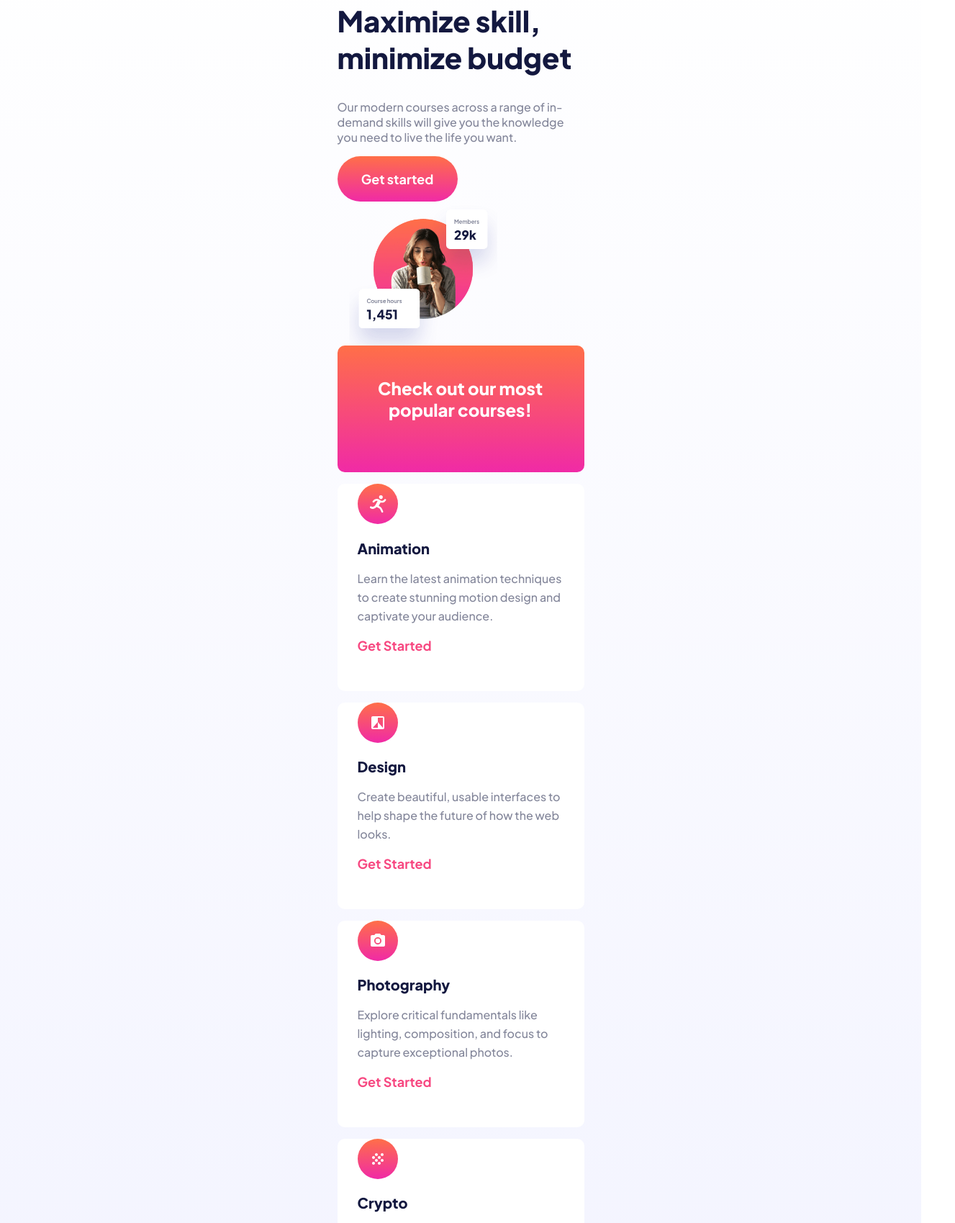
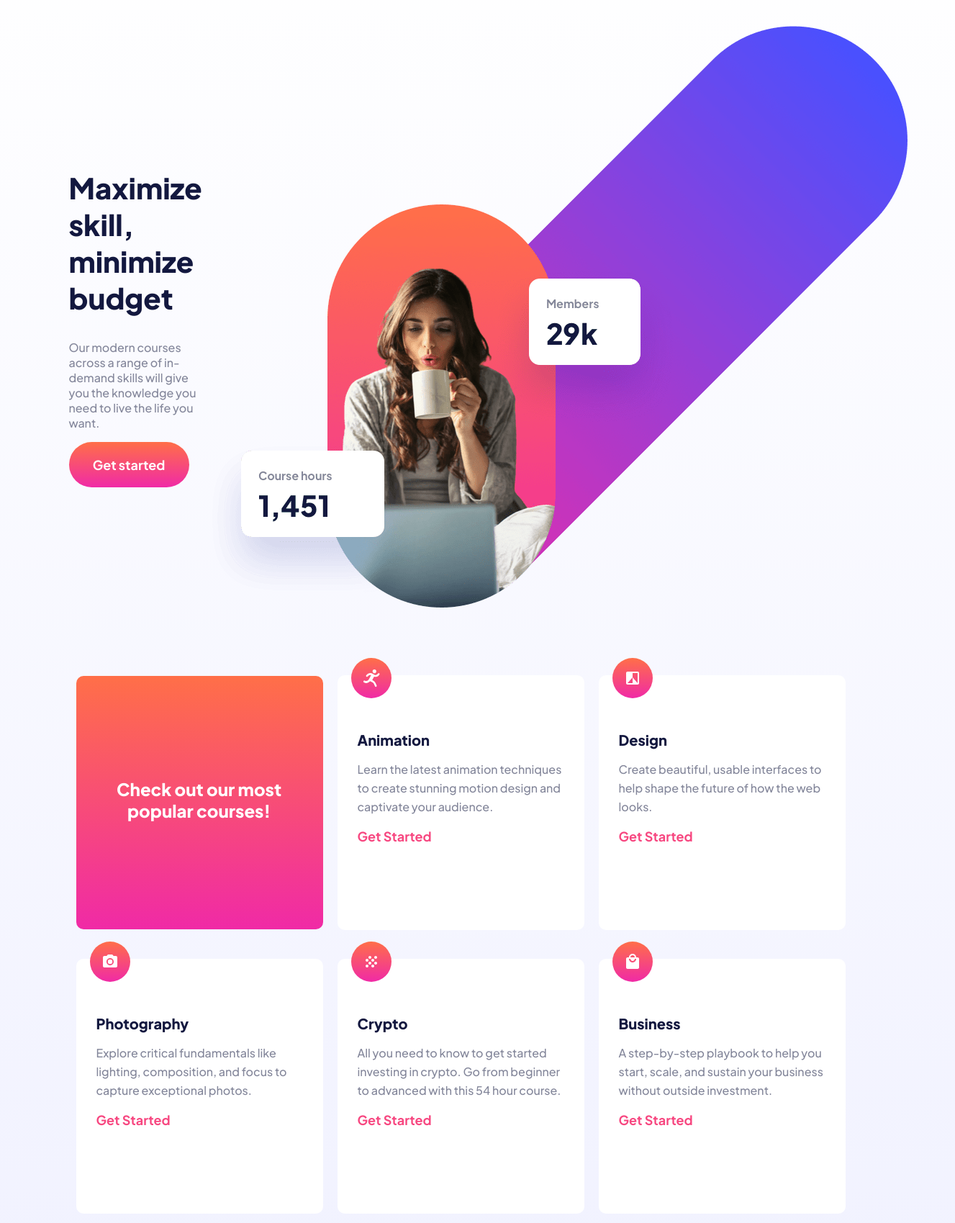
Before and after one commit to gigla2000/dav-4, a plain HTML site: page index.html in a window 1280 px wide. Shown: the part 134-1833 px from the top of the page at 72% size, 1327 px wide, since content can reach past the window. Drawn offline with Linux system fonts and the light colour scheme.

Commit message:
cvlilebebi-mobilistvis

```diff
--- a/index.html
+++ b/index.html
@@ -1,6 +1,8 @@
 <!DOCTYPE html>
 <html lang="en">
   <head>
+    <meta http-equiv="X-UA-Compatible" content="ie=edge" />
+    <meta name="viewport" content="width=device-width, initial-scale=1.0" />
     <title>davaleba 4</title>
     <link rel="reset" href="./reset.css" />
     <link rel="stylesheet" href="./style.css" />
@@ -18,48 +20,61 @@
       <div class="get-started"><p class="text1">Get Started</p></div>
     </header>
     <section>
+      <div class="desktop1">
+        <!--   აქ ვაერთიანებს maqsimaze skiil დივს და გოგოს სურათს დესკტოპისთვის -->
         <div class="marcxena">
           <h1 class="marcxena-h1">Maximize skill, <br />minimize budget</h1>
           <p class="marcxena-p">
             Our modern courses across a range of in-demand skills will give you
             the knowledge you need to live the life you want.
           </p>
-        <div class="marcxena-bolo"><p class="marcxena-p2">Get started</p></div>
+          <div class="marcxena-bolo">
+            <p class="marcxena-p2">Get started</p>
           </div>
-      <div class="gogos-surati"></div>
-      <div class="gogostext">
-        <h1 class="h1-gogotext">Check out our most popular courses!</h1>
+        </div>
+        <img class="gogo-mobile" src="./image/image-hero-mobile.png" />
+        <img class="gogo-desktop" src="./image/image-hero-desktop.png" />
+      </div>
+      <!--     desktop1 დივის დასასრული -->
+      <div class="desktop2">
+        <!-- აქ გაერთიანებულია შუა 3 დივი-->
+        <div class="reklamtext">
+          <h1 class="h1-reklamtext">Check out our most popular courses!</h1>
         </div>
         <div class="yuti">
-        <img class="icon-animation" src="./image/icon-animation.svg" />
-        <h1 class="h1-animation">Animation</h1>
+          <img class="icon-logo" src="./image/icon-animation.svg" />
+          <h1 class="h1-saerto">Animation</h1>
           <p class="p-qvedateqstebi">
-          Learn the latest animation techniques to create stunning motion design
-          and captivate your audience.
+            Learn the latest animation techniques to create stunning motion
+            design and captivate your audience.
           </p>
           <h2 class="h2-getstarted">Get Started</h2>
         </div>
         <div class="yuti">
-        <img class="icon-design" src="./image/icon-design.svg" />
-        <h1 class="h1-design">Design</h1>
+          <img class="icon-logo" src="./image/icon-design.svg" />
+          <h1 class="h1-saerto">Design</h1>
           <p class="p-qvedateqstebi">
             Create beautiful, usable interfaces to help shape the future of how
             the web looks.
           </p>
           <h2 class="h2-getstarted">Get Started</h2>
         </div>
+      </div>
+      <!--desktop2 დივის დასასრული-->
+      <div class="desktop3">
+        <!--შედის section-ის ბოლო 3 დივი-->
         <div class="yuti">
-        <img class="icon-photography" src="./image/icon-photography.svg" />
-        <h1 class="h1-photography">Photography</h1>
+          <img class="icon-logo" src="./image/icon-photography.svg" />
+          <h1 class="h1-saerto">Photography</h1>
           <p class="p-qvedateqstebi">
-          Explore critical fundamentals like lighting, composition, and focus to
-          capture exceptional photos.
+            Explore critical fundamentals like lighting, composition, and focus
+            to capture exceptional photos.
           </p>
           <h2 class="h2-getstarted">Get Started</h2>
         </div>
         <div class="yuti">
-        <img class="icon-crypto" src="./image/icon-crypto.svg" />
-        <h1 class="h1-crypto">Crypto</h1>
+          <img class="icon-logo" src="./image/icon-crypto.svg" />
+          <h1 class="h1-saerto">Crypto</h1>
           <p class="p-qvedateqstebi">
             All you need to know to get started investing in crypto. Go from
             beginner to advanced with this 54 hour course.
@@ -67,14 +82,16 @@
           <h2 class="h2-getstarted">Get Started</h2>
         </div>
         <div class="yuti">
-        <img class="icon-business" src="./image/icon-business.svg" />
-        <h1 class="h1-business">Business</h1>
+          <img class="icon-logo" src="./image/icon-business.svg" />
+          <h1 class="h1-saerto">Business</h1>
           <p class="p-qvedateqstebi">
             A step-by-step playbook to help you start, scale, and sustain your
             business without outside investment.
           </p>
           <h2 class="h2-getstarted">Get Started</h2>
         </div>
+      </div>
+      <!--desktop3-ის დასასრული-->
     </section>
     <footer>
       <h1 class="h1-footer">Skilled</h1>
--- a/style.css
+++ b/style.css
@@ -81,18 +81,14 @@ section {
   color: #ffffff;
 }
 
-.gogos-surati {
-  /* დივი გოგოს სურათით*/
-
-  background-image: url("./image/image-hero-mobile.png");
-  background-size: 100%;
-  background-repeat: no-repeat;
-  width: 238.72px;
-  height: 200px;
-  align-self: center;
+.gogo-mobile {
+  display: block;
+}
+.gogo-desktop {
+  display: none;
 }
 
-.gogostext {
+.reklamtext {
   /*  გოგოს სურათის ქვეშა სარეკლამო ტექსის დივი*/
   background: linear-gradient(180deg, #ff6f48 0%, #f02aa6 100%);
   border-radius: 10px;
@@ -103,7 +99,7 @@ section {
   padding-right: 29px;
   padding-bottom: 32px;
 }
-.h1-gogotext {
+.h1-reklamtext {
   /*  გოგოს სურათის ქვეშა სარეკლამო ტექსის დივში შემავალი ტექსი*/
   font-family: "Plus Jakarta Sans";
   font-style: normal;
@@ -116,15 +112,22 @@ section {
 .yuti {
   /*ეს დივი გამოდგება 5 ცალი ყუთისთვის*/
 
-  margin-top: 16px;
+  margin-top: 35px;
   background: #ffffff;
   border-radius: 10px;
   padding-left: 28px;
   padding-right: 29px;
   padding-bottom: 32px;
+  position: relative;
 }
-.h1-animation {
-  /*ანიმაციის სათაური*/
+
+.icon-logo {
+  /* position: absolute; */
+  transform: translate(-9px, -24px);
+}
+.h1-saerto {
+  /* ეს h1 5 ცალი ყუთის h1-თვის*/
+
   font-family: "Plus Jakarta Sans";
   font-style: normal;
   font-weight: 800;
@@ -133,6 +136,11 @@ section {
   color: #13183f;
   width: 101px;
   height: 25px;
+}
+.h1-animation {
+  /*ანიმაციის სათაური*/
+
+  width: 101px;
 }
 .p-qvedateqstebi {
   /* ეს გამოდგება ყველა ქვედა ტექსტისთვის*/
@@ -157,50 +165,24 @@ section {
 
 .h1-design {
   /* design სათაური*/
-  font-family: "Plus Jakarta Sans";
-  font-style: normal;
-  font-weight: 800;
-  font-size: 20px;
-  line-height: 25px;
-  color: #13183f;
   width: 68px;
-  height: 25px;
 }
 
 .h1-photography {
   /*ptotography სათაური*/
-  font-family: "Plus Jakarta Sans";
-  font-style: normal;
-  font-weight: 800;
-  font-size: 20px;
-  line-height: 25px;
-  color: #13183f;
+
   width: 129px;
-  height: 25px;
 }
 
 .h1-crypto {
   /*crypto-ს სათაურო*/
-  font-family: "Plus Jakarta Sans";
-  font-style: normal;
-  font-weight: 800;
-  font-size: 20px;
-  line-height: 25px;
-  color: #13183f;
+
   width: 70px;
-  height: 25px;
 }
 
 .h1-business {
   /*business სათაური*/
-  font-family: "Plus Jakarta Sans";
-  font-style: normal;
-  font-weight: 800;
-  font-size: 20px;
-  line-height: 25px;
-  color: #13183f;
   width: 87px;
-  height: 25px;
 }
 
 /*footer  ნაწილი*/
@@ -236,3 +218,78 @@ footer {
   line-height: 35px;
   color: #ffffff;
 }
+
+/*მედიაქუერით გავსტილოთ დესკტოპ ვერსიისთვის 720 პიქსელი და მეტი*/
+
+@media (min-width: 720px) {
+  header {
+    /* ჰედერი*/
+    display: flex;
+    justify-content: space-between;
+    align-items: center;
+    width: 1080px;
+  }
+
+  .marcxena {
+    /*section ნაწილის ზედა ნაწილის დივი  შედის 3 ელემენტი*/
+
+    width: 457px;
+  }
+  .gogo-mobile {
+    display: none;
+  }
+  .gogo-desktop {
+    display: block;
+    /* position: absolute; */
+  }
+
+  .desktop1 {
+    display: flex;
+    justify-content: space-between;
+    align-items: center;
+    width: 1024px;
+    margin-bottom: 20px;
+  }
+
+  .desktop2 {
+    display: flex;
+    justify-content: space-between;
+    align-items: center;
+
+    margin-bottom: 20px;
+  }
+  .desktop3 {
+    display: flex;
+    justify-content: space-between;
+    align-items: center;
+
+    margin-bottom: 20px;
+  }
+
+  .yuti {
+    height: 322px;
+    flex-grow: 1;
+    margin: 10px;
+  }
+  .reklamtext {
+    /*  გოგოს სურათის ქვეშა სარეკლამო ტექსის დივი*/
+    background: linear-gradient(180deg, #ff6f48 0%, #f02aa6 100%);
+
+    border-radius: 10px;
+    padding-left: 28px;
+    padding-right: 29px;
+    padding-bottom: 32px;
+    display: flex;
+    justify-content: space-between;
+    align-items: center;
+    height: 296px;
+    margin: 10px;
+  }
+  footer {
+    width: 100%;
+    display: flex;
+    justify-content: space-around;
+    align-items: center;
+    gap: 200px;
+  }
+}
```
Lines whose indentation alone changed are shown as unchanged.
